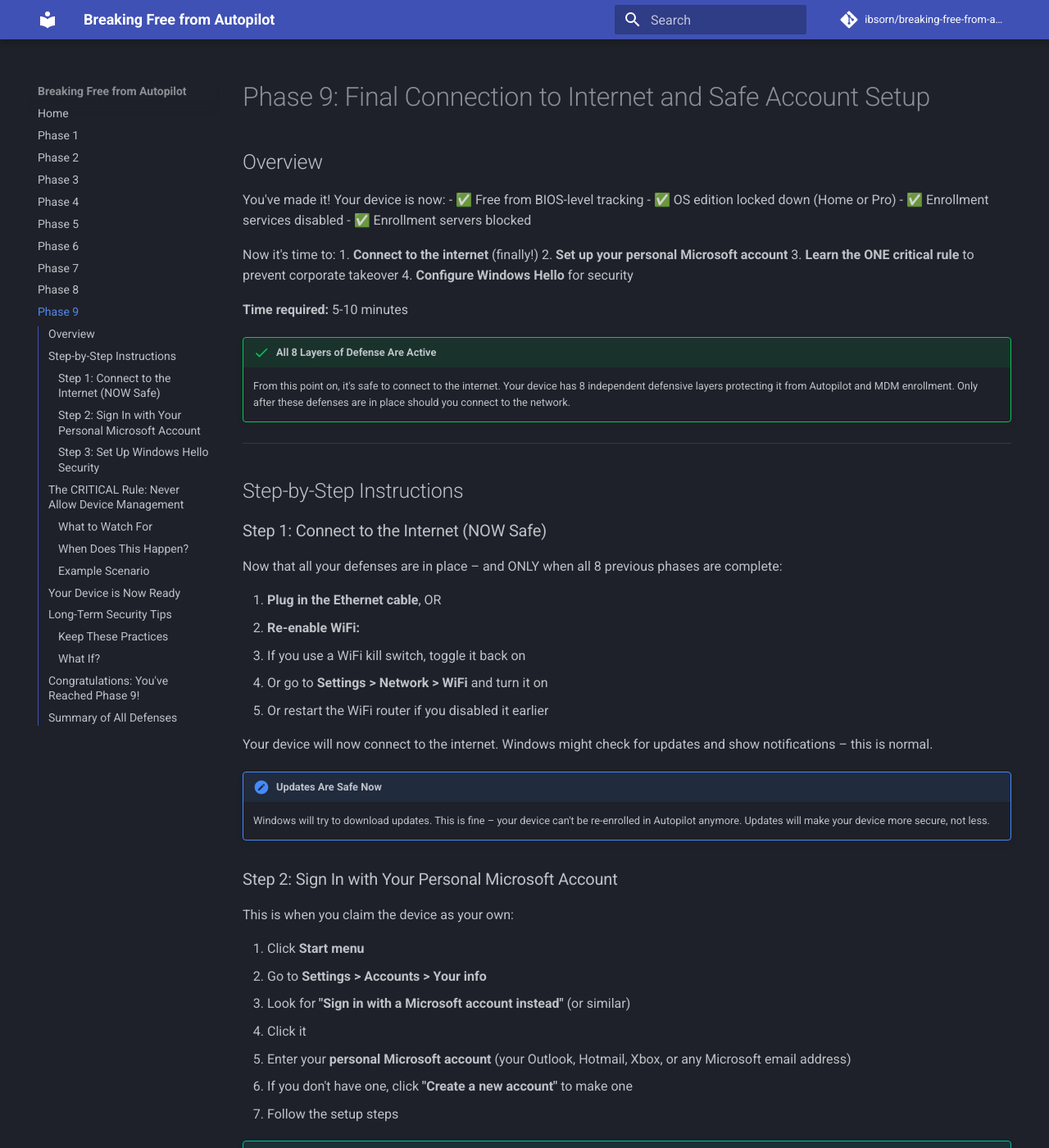
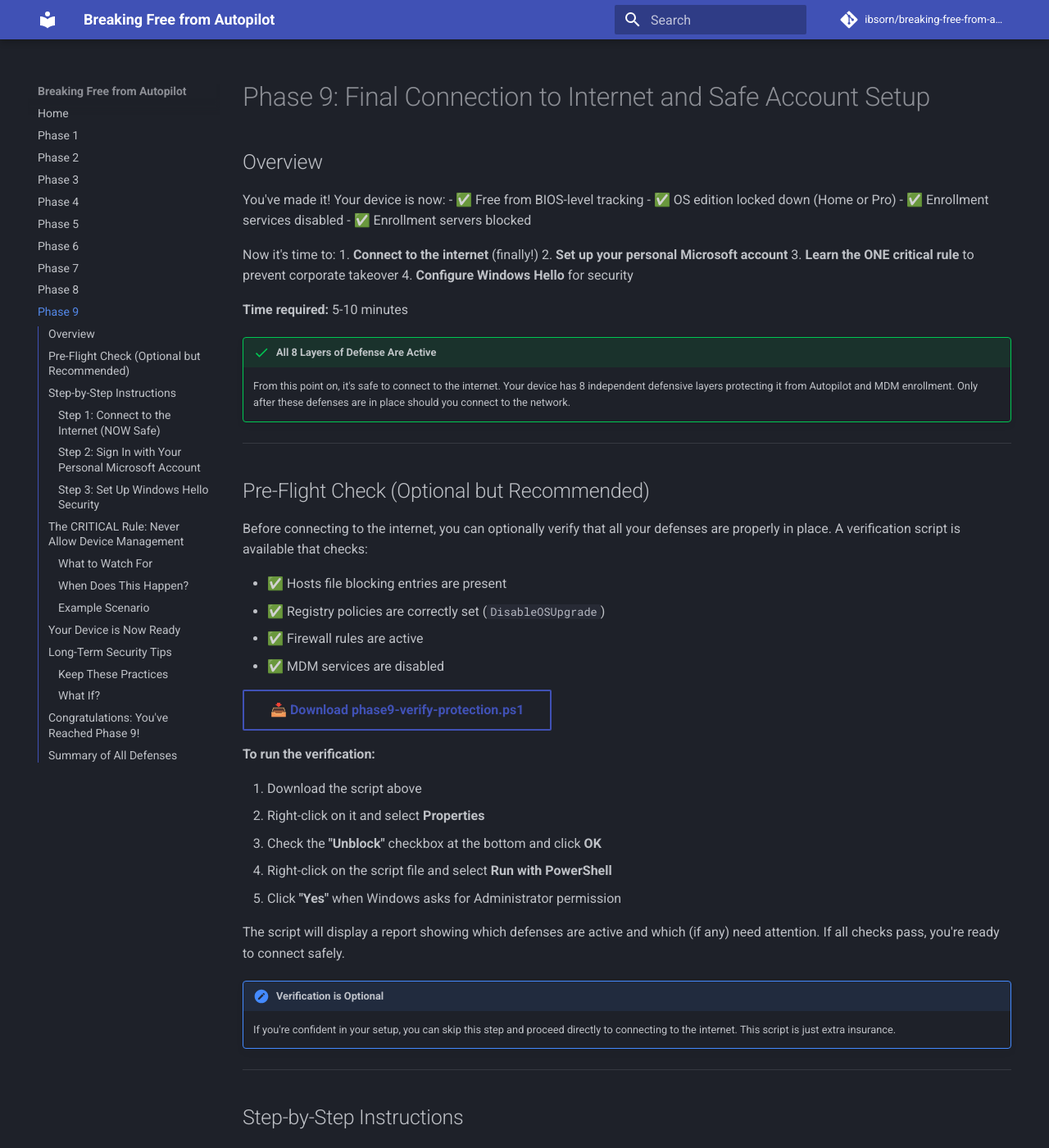
Before and after one commit to ibsorn/A-complete-guide-about-blocking-Autopilot-MDM-Azure, an MkDocs documentation site: the page built from docs/phase9.md, in a window 1280 px wide and 1400 px high. Shown: the whole window at 82% size. Built offline with MkDocs 1.6.1 and Material for MkDocs 9.7.7, drawn with Linux system fonts in a browser that asks for light colours; comment, search, counter and statistics services are not loaded.

Commit message:
updated links to scripts

```diff
--- a/docs/phase9.md
+++ b/docs/phase9.md
@@ -23,6 +23,32 @@
 
 !!! success "All 8 Layers of Defense Are Active"
     From this point on, it's safe to connect to the internet. Your device has 8 independent defensive layers protecting it from Autopilot and MDM enrollment. Only after these defenses are in place should you connect to the network.
+
+---
+
+## Pre-Flight Check (Optional but Recommended)
+
+Before connecting to the internet, you can optionally verify that all your defenses are properly in place. A verification script is available that checks:
+
+- ✅ Hosts file blocking entries are present
+- ✅ Registry policies are correctly set (`DisableOSUpgrade`)
+- ✅ Firewall rules are active
+- ✅ MDM services are disabled
+
+[📥 Download phase9-verify-protection.ps1](assets/downloads/phase9-verify-protection.ps1){: .md-button }
+
+**To run the verification:**
+
+1. Download the script above
+2. Right-click on it and select **Properties**
+3. Check the **"Unblock"** checkbox at the bottom and click **OK**
+4. Right-click on the script file and select **Run with PowerShell**
+5. Click **"Yes"** when Windows asks for Administrator permission
+
+The script will display a report showing which defenses are active and which (if any) need attention. If all checks pass, you're ready to connect safely.
+
+!!! note "Verification is Optional"
+    If you're confident in your setup, you can skip this step and proceed directly to connecting to the internet. This script is just extra insurance.
 
 ---
 
```
Also changed, not shown: docs/phase4.md (+6 -3 lines), 6 other files.
